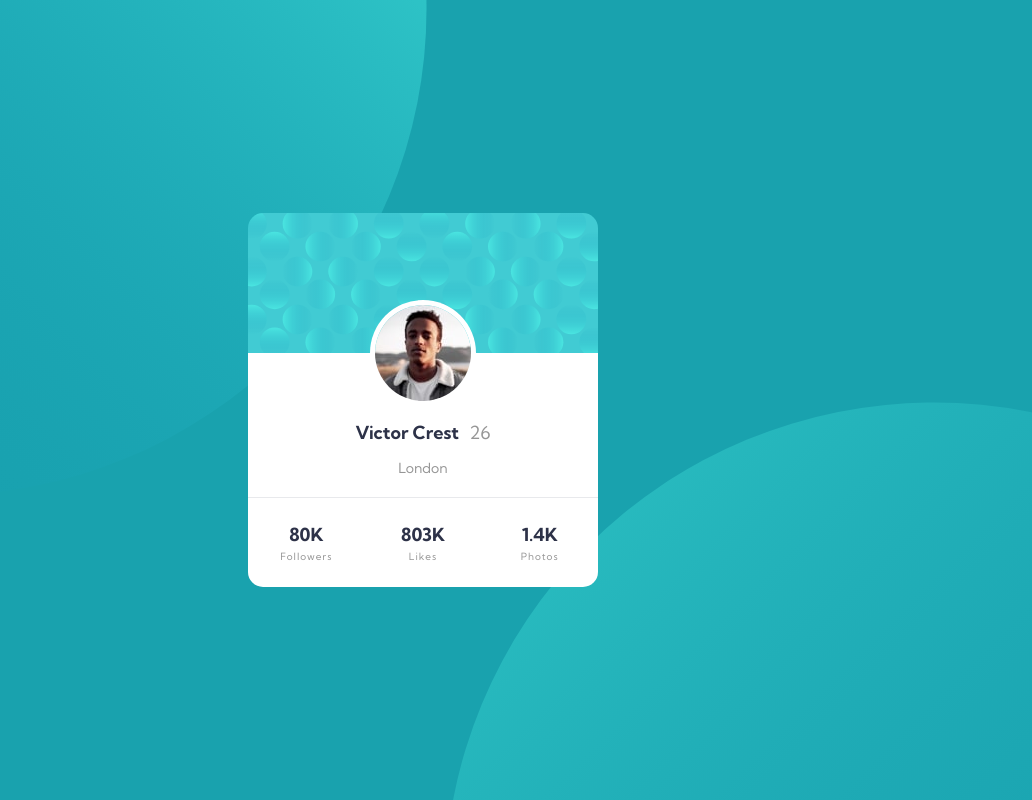
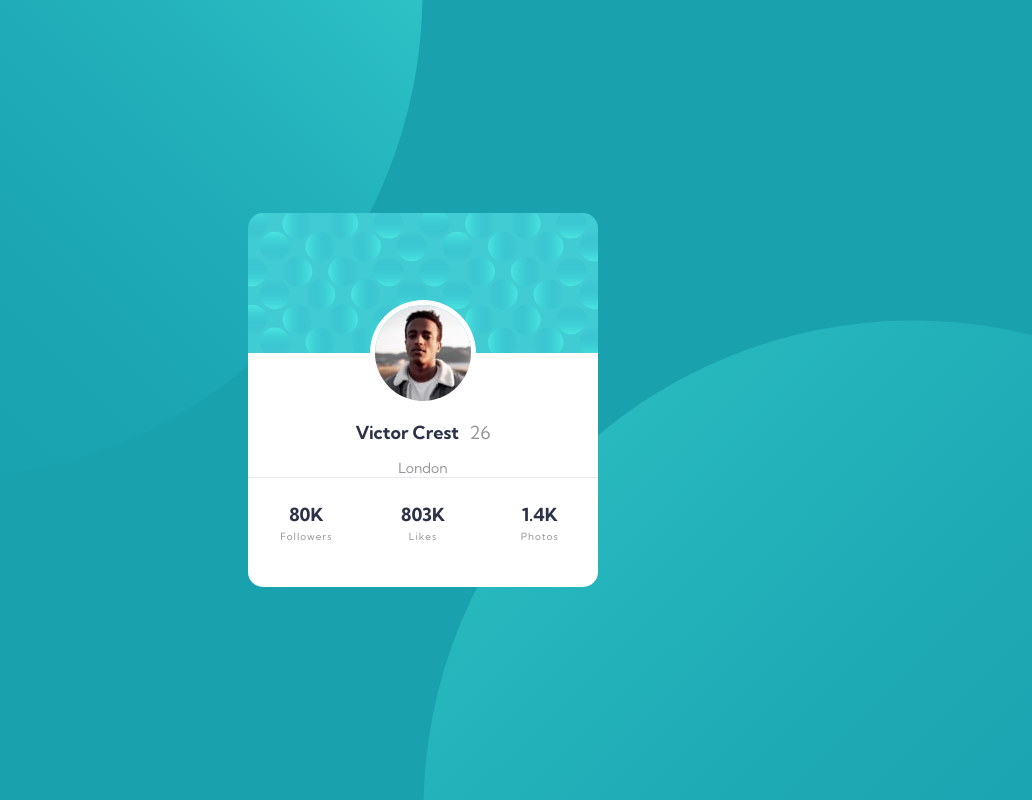
Before and after one commit to mark-tripney/profile-card-component, a plain HTML site: page index.html in a window 1536 px wide. Shown: the whole page, without its empty margins (345-1377 px from the left). Drawn offline with Linux system fonts and the light colour scheme.

Commit message:
Fix background img positions, should be static

```diff
--- a/css/style.scss
+++ b/css/style.scss
@@ -11,18 +11,7 @@ $light-text: hsl(0, 0%, 59%);
   color: $dark-text;
 }
 
-body {
-  justify-content: center;
-  height: 100vh;
-  background: url('../images/bg-pattern-top.svg'),
-    url('../images/bg-pattern-bottom.svg');
-  background-repeat: no-repeat;
-  background-size: 622px 621px;
-  background-position: top -310px right 161px, bottom -310px left 161px;
-  background-color: hsl(185, 75%, 39%);
-}
-
-body,
+.wrapper,
 #stats,
 #card,
 #user-info,
@@ -30,10 +19,18 @@ body,
   display: flex;
 }
 
+.wrapper {
+  justify-content: center;
+  align-items: center;
+  height: 100vh;
+  background: url('../images/bg-pattern-top.svg') no-repeat right 50vw bottom
+      40vh,
+    url('../images/bg-pattern-bottom.svg') no-repeat left 50vw top 40vh;
+  background-color: hsl(185, 75%, 39%);
+}
+
 #card {
   flex-direction: column;
-  align-self: flex-start; // In order that card isn't centered, as per design...
-  margin-top: 116px; // ... it is positioned slighly off center, to the top.
   height: 374px;
   width: 326px;
   background-color: #fff;
@@ -58,7 +55,6 @@ body,
       font-weight: 400;
     }
     flex-direction: column;
-    flex-grow: 1;
     align-items: center;
     margin-top: 20px;
     .name-age {
@@ -76,7 +72,6 @@ body,
 }
 
 #stats {
-  flex-shrink: 0;
   display: grid;
   grid-template-columns: repeat(3, 1fr);
   grid-template-rows: repeat(3, 1fr);
@@ -97,12 +92,6 @@ body,
 
 @media screen and (min-width: 1440px) {
   #card {
-    align-self: center;
-    margin: 0;
     width: 350px;
   }
-  body {
-    background-size: 978px 976px;
-    background-position: top -480px right 764px, bottom -578px right -231px;
-  }
 }
--- a/index.html
+++ b/index.html
@@ -18,6 +18,7 @@
     <title>Frontend Mentor | Profile card component</title>
   </head>
   <body>
+    <div class="wrapper">
       <div id="card">
         <img
           src="images/image-victor.jpg"
@@ -40,5 +41,6 @@
           <p class="stat-category">Photos</p>
         </div>
       </div>
+    </div>
   </body>
 </html>
```
Also changed, not shown: css/style.css. Lines whose indentation alone changed are shown as unchanged.
